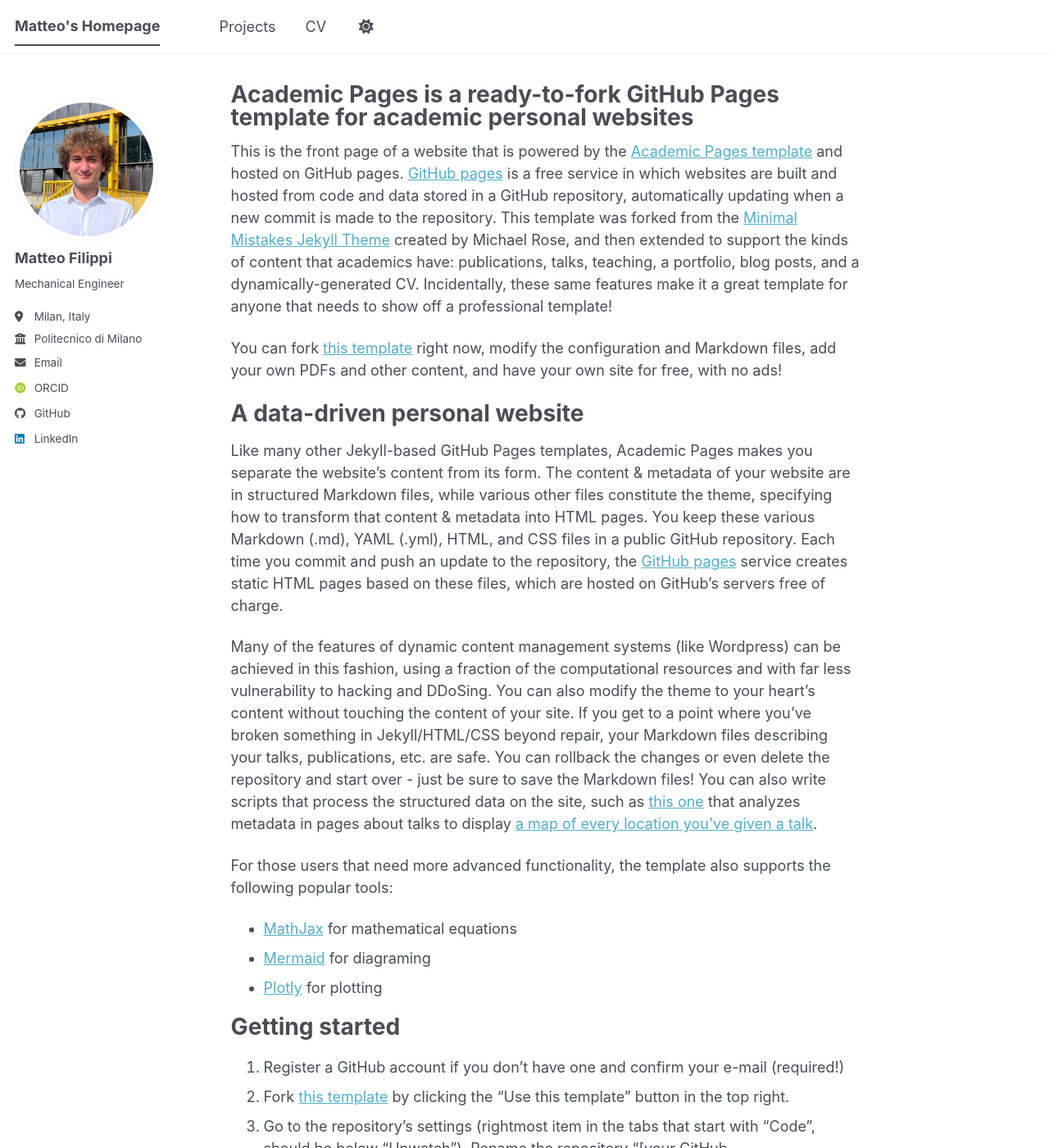
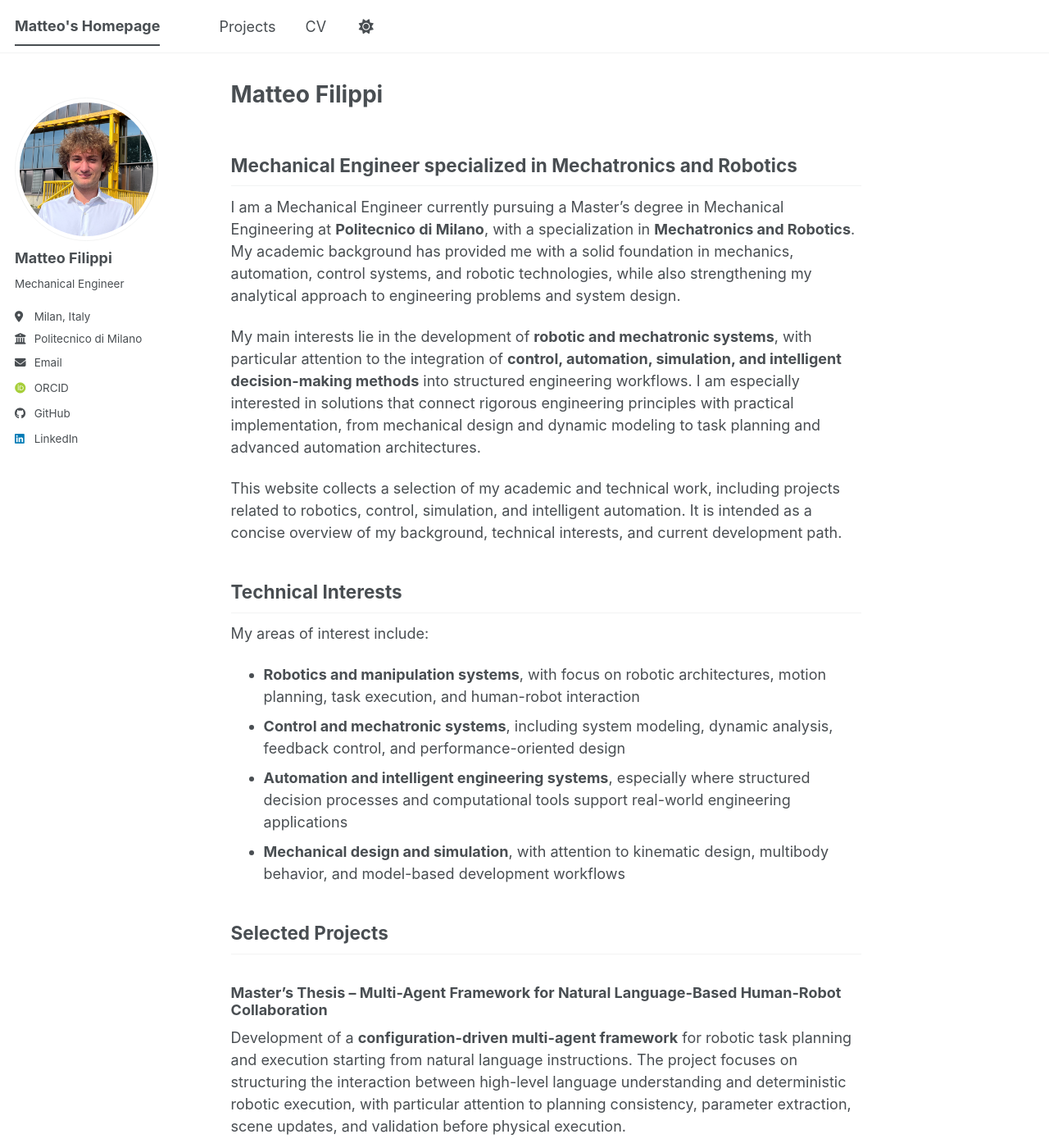
Before and after one commit to MFilippi01/MFilippi01.github.io, a Jekyll site: the page built from _pages/about.md, in a window 1280 px wide and 1400 px high. Shown: the whole window at 82% size. Built offline with Jekyll 4.4.1, drawn with Linux system fonts in a browser that asks for light colours; some web fonts are replaced; a script bundle is joined from its source files by our own code; library files that are not in the unit come from our copies; some of the changed text lies outside the part shown.

Commit message:
Revise about page with personal details and interests
Updated the about page to reflect personal information and academic background.

```diff
--- a/_pages/about.md
+++ b/_pages/about.md
@@ -1,56 +1,74 @@
 ---
 permalink: /
-title: "Academic Pages is a ready-to-fork GitHub Pages template for academic personal websites"
+title: "Matteo Filippi"
 author_profile: true
 redirect_from:
   - /about/
   - /about.html
 ---
 
-This is the front page of a website that is powered by the [Academic Pages template](https://github.com/academicpages/academicpages.github.io) and hosted on GitHub pages. [GitHub pages](https://pages.github.com) is a free service in which websites are built and hosted from code and data stored in a GitHub repository, automatically updating when a new commit is made to the repository. This template was forked from the [Minimal Mistakes Jekyll Theme](https://mmistakes.github.io/minimal-mistakes/) created by Michael Rose, and then extended to support the kinds of content that academics have: publications, talks, teaching, a portfolio, blog posts, and a dynamically-generated CV. Incidentally, these same features make it a great template for anyone that needs to show off a professional template!
+## Mechanical Engineer specialized in Mechatronics and Robotics
 
- You can fork [this template](https://github.com/academicpages/academicpages.github.io) right now, modify the configuration and Markdown files, add your own PDFs and other content, and have your own site for free, with no ads!
+I am a Mechanical Engineer currently pursuing a Master's degree in Mechanical Engineering at **Politecnico di Milano**, with a specialization in **Mechatronics and Robotics**. My academic background has provided me with a solid foundation in mechanics, automation, control systems, and robotic technologies, while also strengthening my analytical approach to engineering problems and system design.
 
-A data-driven personal website
-======
-Like many other Jekyll-based GitHub Pages templates, Academic Pages makes you separate the website's content from its form. The content & metadata of your website are in structured Markdown files, while various other files constitute the theme, specifying how to transform that content & metadata into HTML pages. You keep these various Markdown (.md), YAML (.yml), HTML, and CSS files in a public GitHub repository. Each time you commit and push an update to the repository, the [GitHub pages](https://pages.github.com/) service creates static HTML pages based on these files, which are hosted on GitHub's servers free of charge.
+My main interests lie in the development of **robotic and mechatronic systems**, with particular attention to the integration of **control, automation, simulation, and intelligent decision-making methods** into structured engineering workflows. I am especially interested in solutions that connect rigorous engineering principles with practical implementation, from mechanical design and dynamic modeling to task planning and advanced automation architectures.
 
-Many of the features of dynamic content management systems (like Wordpress) can be achieved in this fashion, using a fraction of the computational resources and with far less vulnerability to hacking and DDoSing. You can also modify the theme to your heart's content without touching the content of your site. If you get to a point where you've broken something in Jekyll/HTML/CSS beyond repair, your Markdown files describing your talks, publications, etc. are safe. You can rollback the changes or even delete the repository and start over - just be sure to save the Markdown files! You can also write scripts that process the structured data on the site, such as [this one](https://github.com/academicpages/academicpages.github.io/blob/master/talkmap.ipynb) that analyzes metadata in pages about talks to display [a map of every location you've given a talk](https://academicpages.github.io/talkmap.html).
+This website collects a selection of my academic and technical work, including projects related to robotics, control, simulation, and intelligent automation. It is intended as a concise overview of my background, technical interests, and current development path.
 
-For those users that need more advanced functionality, the template also supports the following popular tools:
-- [MathJax](https://www.mathjax.org/) for mathematical equations
-- [Mermaid](https://mermaid.js.org/) for diagraming
-- [Plotly](https://plotly.com/javascript/) for plotting
+## Technical Interests
 
-Getting started
-======
-1. Register a GitHub account if you don't have one and confirm your e-mail (required!)
-1. Fork [this template](https://github.com/academicpages/academicpages.github.io) by clicking the "Use this template" button in the top right.
-1. Go to the repository's settings (rightmost item in the tabs that start with "Code", should be below "Unwatch"). Rename the repository "[your GitHub username].github.io", which will also be your website's URL.
-1. Set site-wide configuration and create content & metadata (see below -- also see [this set of diffs](https://archive.is/3TPas) showing what files were changed to set up [an example site](https://getorg-testacct.github.io) for a user with the username "getorg-testacct")
-1. Upload any files (like PDFs, .zip files, etc.) to the files/ directory. They will appear at https://[your GitHub username].github.io/files/example.pdf.
-1. Check status by going to the repository settings, in the "GitHub pages" section
+My areas of interest include:
 
-Site-wide configuration
-------
-The main configuration file for the site is in the base directory in [_config.yml](https://github.com/academicpages/academicpages.github.io/blob/master/_config.yml), which defines the content in the sidebars and other site-wide features. You will need to replace the default variables with ones about yourself and your site's github repository. The configuration file for the top menu is in [_data/navigation.yml](https://github.com/academicpages/academicpages.github.io/blob/master/_data/navigation.yml). For example, if you don't have a portfolio or blog posts, you can remove those items from that navigation.yml file to remove them from the header.
+- **Robotics and manipulation systems**, with focus on robotic architectures, motion planning, task execution, and human-robot interaction
+- **Control and mechatronic systems**, including system modeling, dynamic analysis, feedback control, and performance-oriented design
+- **Automation and intelligent engineering systems**, especially where structured decision processes and computational tools support real-world engineering applications
+- **Mechanical design and simulation**, with attention to kinematic design, multibody behavior, and model-based development workflows
 
-Create content & metadata
-------
-For site content, there is one Markdown file for each type of content, which are stored in directories like _publications, _talks, _posts, _teaching, or _pages. For example, each talk is a Markdown file in the [_talks directory](https://github.com/academicpages/academicpages.github.io/tree/master/_talks). At the top of each Markdown file is structured data in YAML about the talk, which the theme will parse to do lots of cool stuff. The same structured data about a talk is used to generate the list of talks on the [Talks page](https://academicpages.github.io/talks), each [individual page](https://academicpages.github.io/talks/2012-03-01-talk-1) for specific talks, the talks section for the [CV page](https://academicpages.github.io/cv), and the [map of places you've given a talk](https://academicpages.github.io/talkmap.html) (if you run this [python file](https://github.com/academicpages/academicpages.github.io/blob/master/talkmap.py) or [Jupyter notebook](https://github.com/academicpages/academicpages.github.io/blob/master/talkmap.ipynb), which creates the HTML for the map based on the contents of the _talks directory).
+## Selected Projects
 
-**Markdown generator**
+### Master’s Thesis – Multi-Agent Framework for Natural Language-Based Human-Robot Collaboration
 
-The repository includes [a set of Jupyter notebooks](https://github.com/academicpages/academicpages.github.io/tree/master/markdown_generator
-) that converts a CSV containing structured data about talks or presentations into individual Markdown files that will be properly formatted for the Academic Pages template. The sample CSVs in that directory are the ones I used to create my own personal website at stuartgeiger.com. My usual workflow is that I keep a spreadsheet of my publications and talks, then run the code in these notebooks to generate the Markdown files, then commit and push them to the GitHub repository.
+Development of a **configuration-driven multi-agent framework** for robotic task planning and execution starting from natural language instructions. The project focuses on structuring the interaction between high-level language understanding and deterministic robotic execution, with particular attention to planning consistency, parameter extraction, scene updates, and validation before physical execution.
 
-How to edit your site's GitHub repository
-------
-Many people use a git client to create files on their local computer and then push them to GitHub's servers. If you are not familiar with git, you can directly edit these configuration and Markdown files directly in the github.com interface. Navigate to a file (like [this one](https://github.com/academicpages/academicpages.github.io/blob/master/_talks/2012-03-01-talk-1.md) and click the pencil icon in the top right of the content preview (to the right of the "Raw | Blame | History" buttons). You can delete a file by clicking the trashcan icon to the right of the pencil icon. You can also create new files or upload files by navigating to a directory and clicking the "Create new file" or "Upload files" buttons.
+This work combines architectural design, modular software organization, and experimentation on integrated robotic workflows involving instruction interpretation, action planning, and execution supervision.
 
-Example: editing a Markdown file for a talk
-![Editing a Markdown file for a talk](/images/editing-talk.png)
+### Bayesian Optimization for Robot Control and Parameter Estimation
 
-For more info
-------
-More info about configuring Academic Pages can be found in [the guide](https://academicpages.github.io/markdown/), the [growing wiki](https://github.com/academicpages/academicpages.github.io/wiki), and you can always [ask a question on GitHub](https://github.com/academicpages/academicpages.github.io/discussions). The [guides for the Minimal Mistakes theme](https://mmistakes.github.io/minimal-mistakes/docs/configuration/) (which this theme was forked from) might also be helpful.
+Development of an optimization-based approach for improving robotic control performance through the use of **Bayesian Optimization**. The project addressed the tuning of control parameters and the estimation of relevant physical quantities in order to improve trajectory tracking and dynamic compensation while limiting the computational cost associated with repeated simulations.
+
+The work involved control-oriented modeling, simulation-driven optimization, and performance evaluation under different parameter configurations.
+
+### Mechanical Design of a 4-DOF Robotic Manipulator
+
+Design and modeling of a **4-degree-of-freedom robotic manipulator**, with focus on mechanical architecture, joint arrangement, and the corresponding kinematic and dynamic implications of design choices. The activity included conceptual development, CAD-based design, and analysis of the manipulator structure in relation to motion capabilities and system behavior.
+
+This project strengthened my interest in the connection between mechanical design decisions and the resulting control and motion characteristics of robotic systems.
+
+## Education
+
+- **M.Sc. in Mechanical Engineering – Mechatronics and Robotics**
+  Politecnico di Milano
+
+- **B.Sc. in Mechanical Engineering**
+  Politecnico di Milano
+
+During my academic path, I also had the opportunity to complete an **Erasmus experience in Brussels**, which contributed to the development of my adaptability, independence, and international perspective.
+
+## Professional Focus
+
+I am particularly interested in opportunities related to:
+
+- robotics and automation
+- mechatronic system development
+- control and simulation
+- intelligent systems for engineering applications
+
+My goal is to contribute to technically rigorous and innovative projects in which mechanical engineering, robotics, and automation are combined in a practical and structured way.
+
+## Explore the Website
+
+For a more detailed overview of my work, you can visit the following sections:
+
+- **Projects** for selected technical and academic projects
+- **CV** for my education, experience, and skills
+- **Contact** for professional or academic inquiries
```
